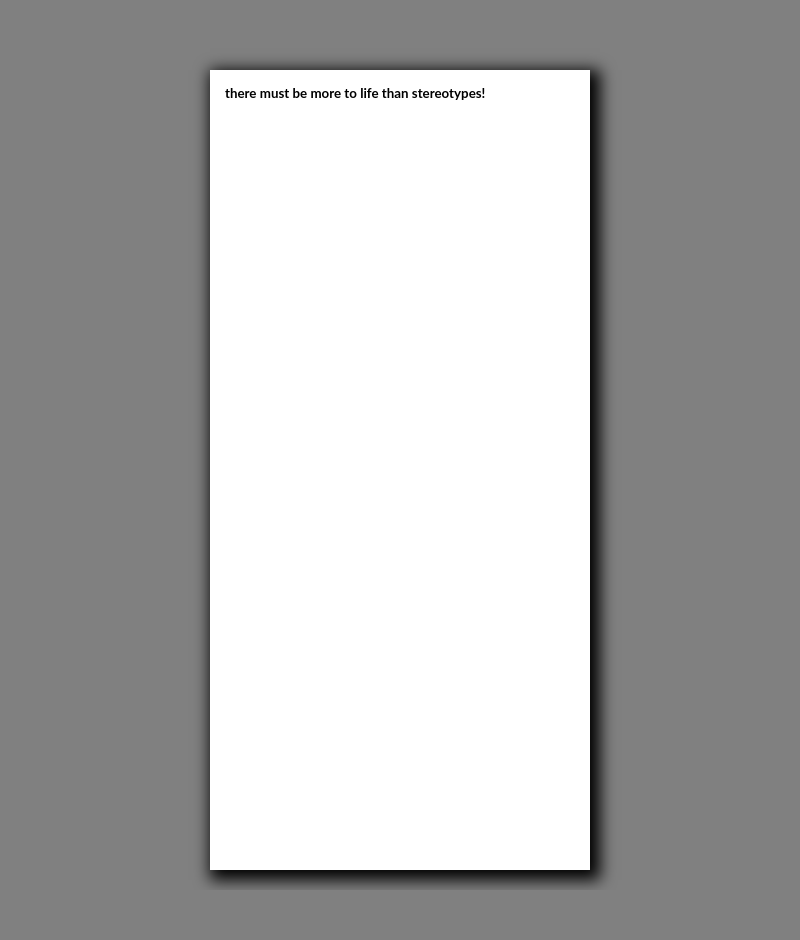
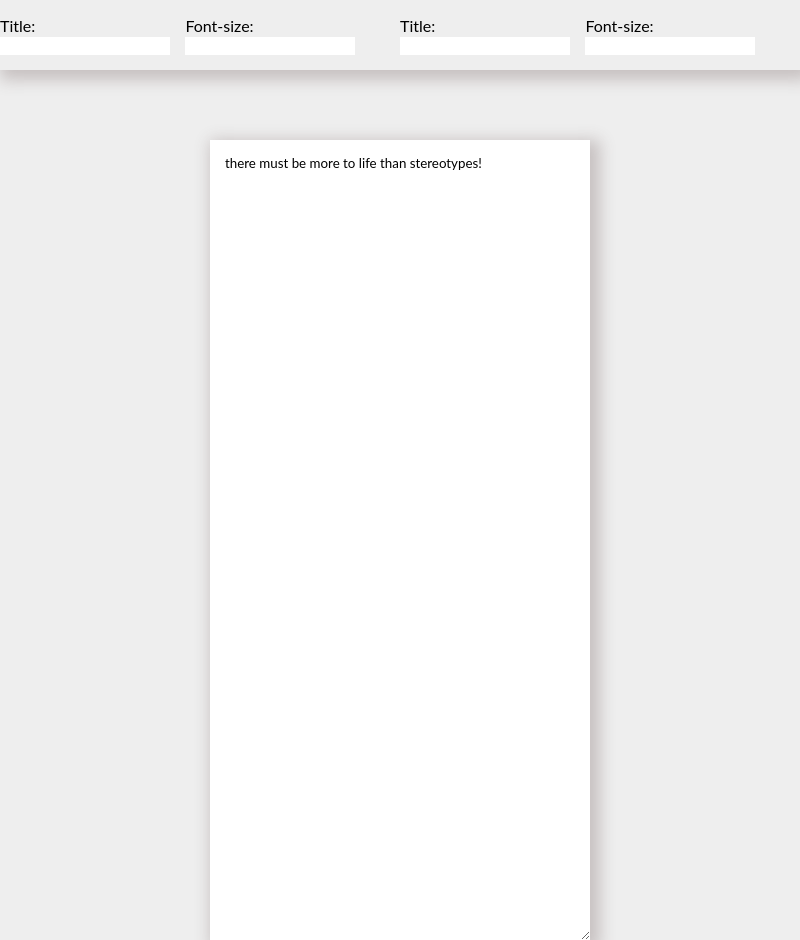
Before and after one commit to MatteoBuccirossi/bucciNotes, an Electron app: page src/writing/writing.html in a window 800 px wide. Before the commit the page ends 890 px from the top, so only its background shows below. Drawn offline with Linux system fonts and the light colour scheme.

Commit message:
grey palette styling

```diff
--- a/src/writing/writing.css
+++ b/src/writing/writing.css
@@ -1,7 +1,7 @@
 body{
-    margin: 20px;
+    margin: 0px;
     font-family: 'Lato', sans-serif;
-    background-color: grey;
+    background-color: #eeeeee;
     display: flex;
     flex-direction: column;
     align-items: center;
@@ -11,7 +11,35 @@ body{
     padding: 15px;
     margin-top: 50px;
     border: 0px;
+    background-color: #ffffff;
     font-family: 'Lato', sans-serif;
-    box-shadow: 5px 5px 15px 5px #000000;
+    box-shadow: 5px 5px 15px 5px #c7c1c1;
     outline: none;
 }
+
+#navigation{
+    width: 100%;
+    margin-bottom: 20px;
+    background-color: #eeeeee;
+    box-shadow: 5px 5px 15px 5px #c7c1c1;
+    height: 70px;
+    display: flex;
+    flex-direction: row;
+
+}
+
+#navigation span{
+    margin-top: auto;
+    margin-bottom: auto;
+    margin-left: auto;
+    margin-right: auto;
+}
+
+
+
+#navigation input{
+    outline: none;
+    border: 0px;
+    font-family: 'Lato', sans-serif;
+
+}
--- a/src/writing/writing.html
+++ b/src/writing/writing.html
@@ -7,16 +7,25 @@
           <script defer src="writing.js"></script>
      </head>
     <body>
+        <div id="navigation">
+            <span id="title">
+                <label for="">Title: </label>
+                <input type="text">
+            </span>
+            <span id="font">
+                <label for="">Font-size: </label>
+                <input type="text">
+            </span>
+            <span id="title">
+                <label for="">Title: </label>
+                <input type="text">
+            </span>
+            <span id="font">
+                <label for="">Font-size: </label>
+                <input type="text">
+            </span>
+        </div>
         <textarea name="" class="page" spellcheck="false" ></textarea>
     </body>
-    <style>
-        body{
-            color: blue;
-        }
-        textarea{
-            font-weight: bold;
-            font-family: 'Lato', sans-serif;
-            resize: none;
-        }
-    </style>
+
 </html>
```
Also changed, not shown: src/index.html (+3 -0 lines).
